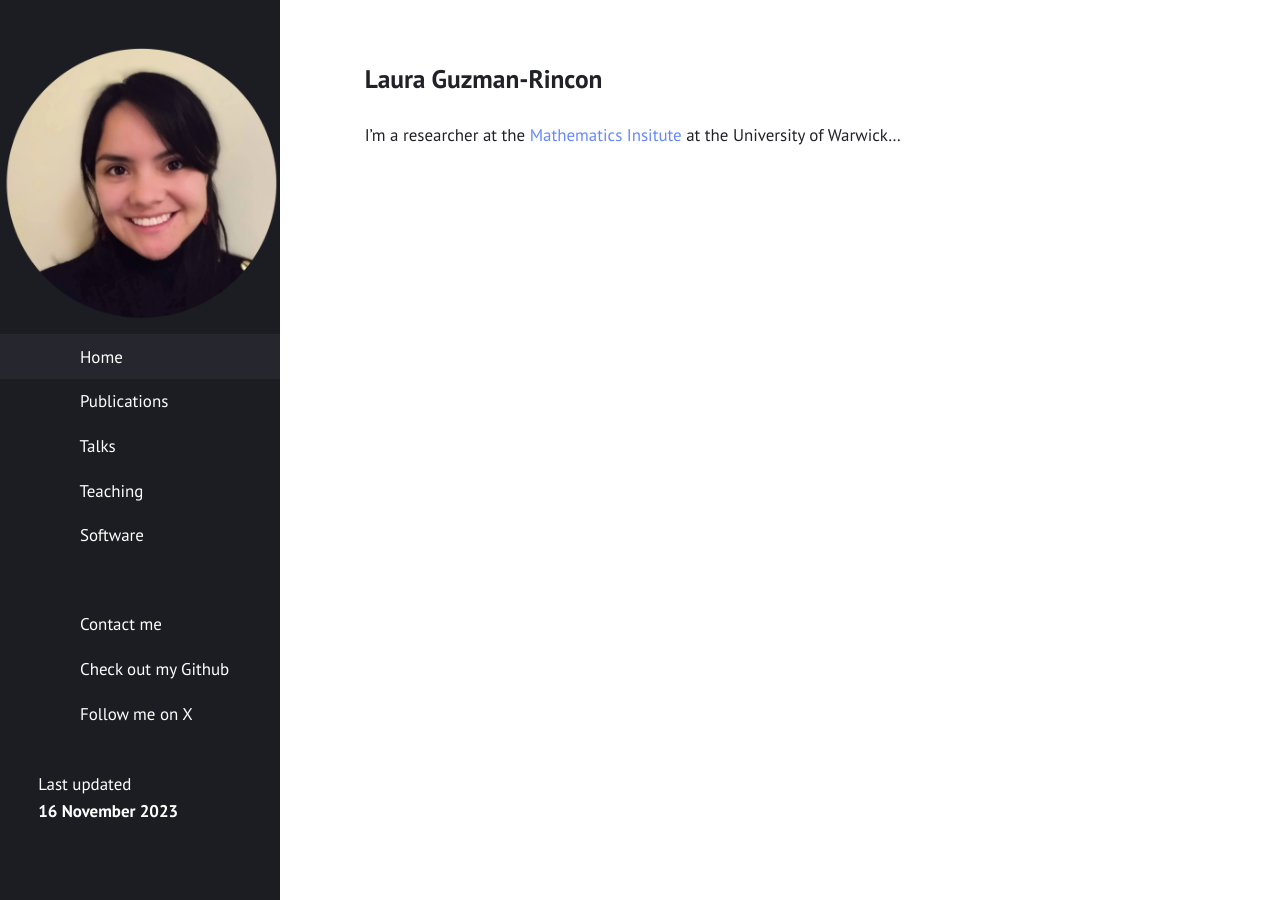
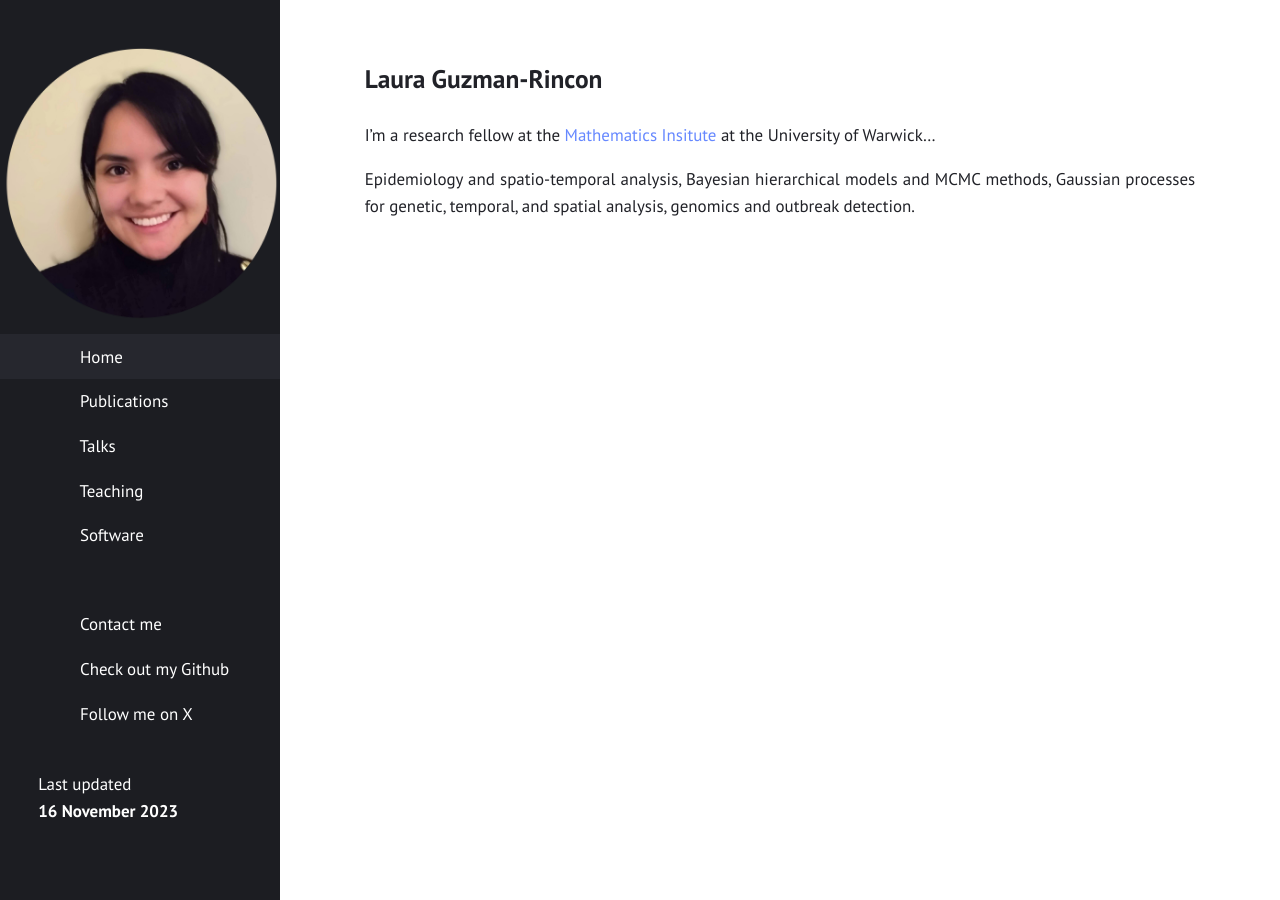
Before and after one commit to lauraguzmanrincon/lauraguzmanrincon.github.io, a Jekyll site: the page built from index.md, in a window 1280 px wide. Built offline with Jekyll 4.4.1, drawn with Linux system fonts in a browser that asks for light colours.

Commit message:
Update index.md

```diff
--- a/index.md
+++ b/index.md
@@ -5,4 +5,6 @@ title: "Home"
 
 # Laura Guzman-Rincon
 
-I'm a researcher at the [Mathematics Insitute](https://warwick.ac.uk/fac/sci/maths/) at the University of Warwick...
+I'm a research fellow at the [Mathematics Insitute](https://warwick.ac.uk/fac/sci/maths/) at the University of Warwick...
+
+Epidemiology and spatio-temporal analysis, Bayesian hierarchical models and MCMC methods, Gaussian processes for genetic, temporal, and spatial analysis, genomics and outbreak detection.
```
